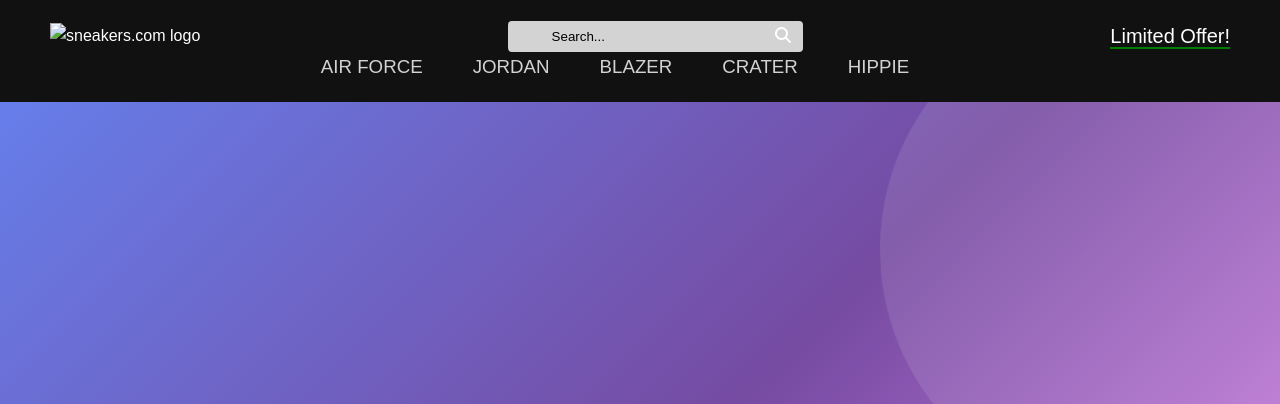
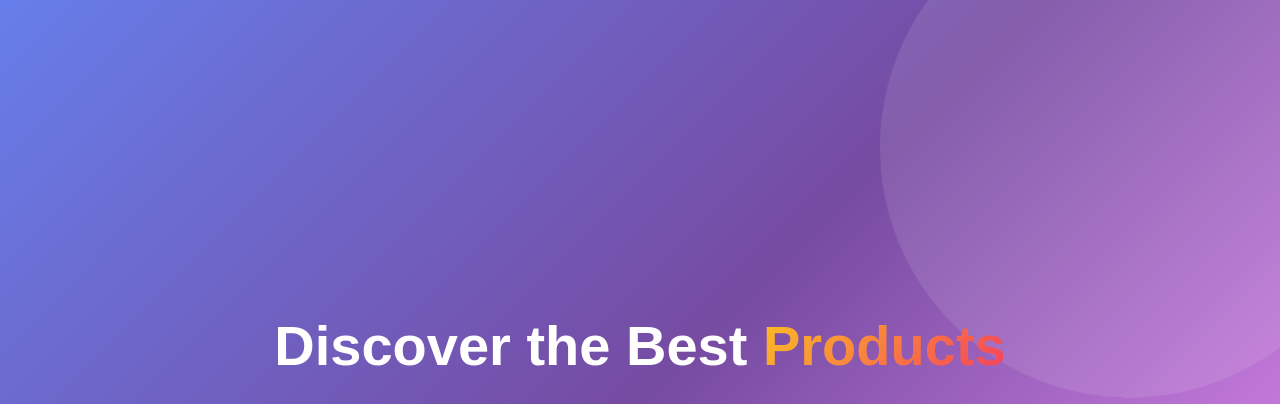
Before and after one commit to Mack-0409/ecommerce-website, a Django app: template myproject/templates/index.html in a window 1280 px wide. Shown: the top 404 px of the page. Run offline with Django 5.2, Linux system fonts and the light colour scheme; the template is opened without the code that fills it, so the values that code supplies are empty; some libraries are stand-ins or nearby versions.

Commit message:
Update index.html

```diff
--- a/myproject/templates/index.html
+++ b/myproject/templates/index.html
@@ -10,29 +10,6 @@
     <title>Sneakers.com</title>
 </head>
 <body>
-    <nav>
-        <div class="navTop">
-            <div class="navItem">
-                <img src="" alt="sneakers.com logo">
-            </div>
-            <div class="navItem">
-                <div class="search">
-                    <input type="text" placeholder="Search..." class="searchInput">
-                    <i class="fa-solid fa-magnifying-glass"></i>
-                </div>
-            </div>
-            <div class="navItem">
-                <span class="limitedOffer">Limited Offer!</span>
-            </div>
-        </div>
-        <div class="navBottom">
-            <h3 class="menuItem">AIR FORCE</h3>
-            <h3 class="menuItem">JORDAN</h3>
-            <h3 class="menuItem">BLAZER</h3>
-            <h3 class="menuItem">CRATER</h3>
-            <h3 class="menuItem">HIPPIE</h3>
-        </div>
-    </nav>
 
     <!-- Ecommerce website -->
 
```
